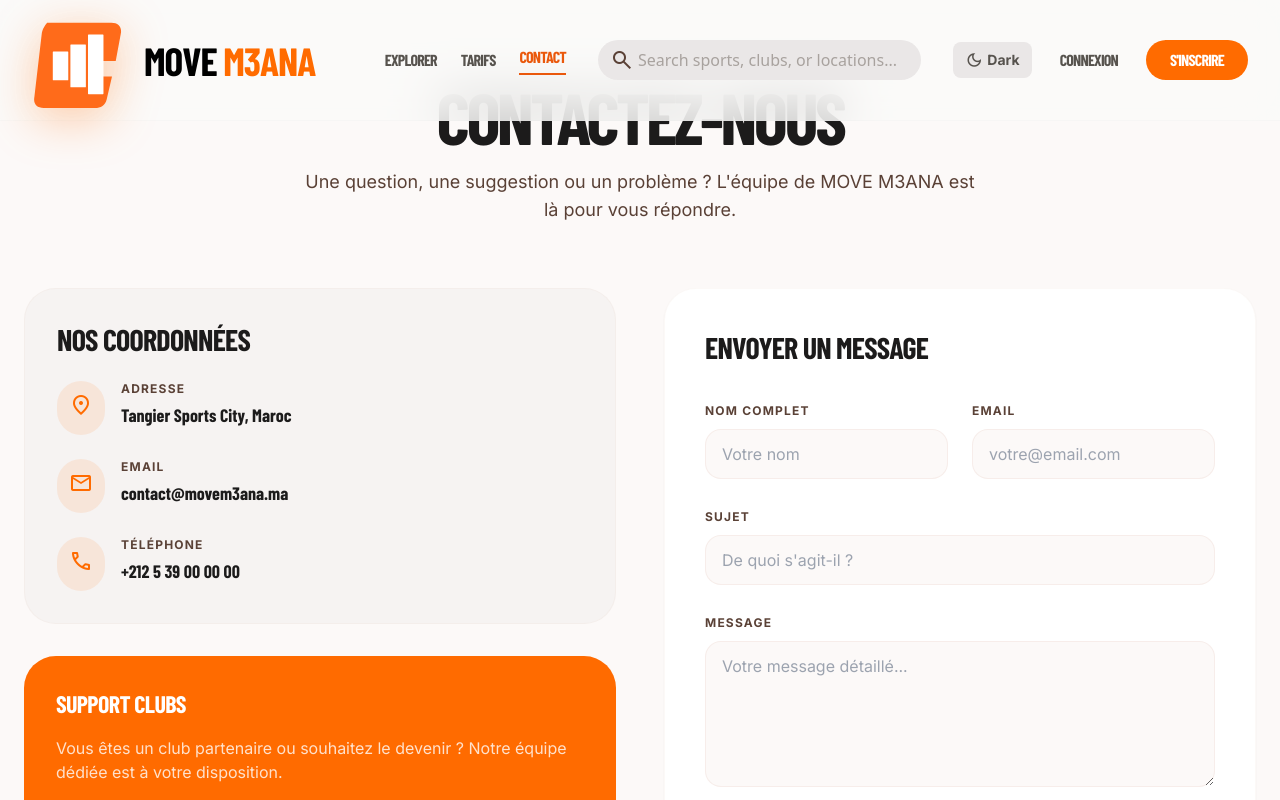
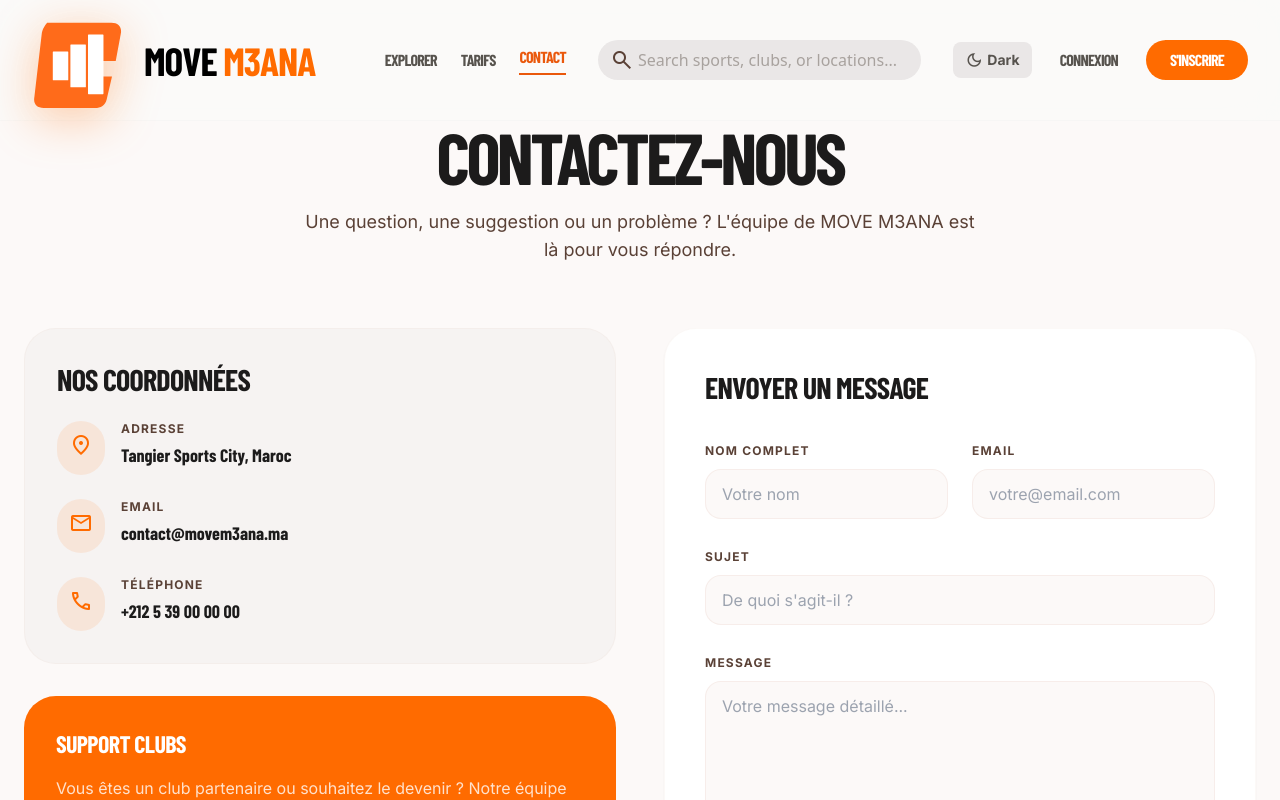
Before and after one commit to mehdizmndev/MOVEM3ANA, a React (Vite) app in the folder frontend/: page /contact in a window 1280 px wide. Shown: the top 800 px of the page. Built offline with nearby package versions, Linux system fonts and the light colour scheme; a web font is replaced by a local one.

Commit message:
fix: resolve header overlap and improve scroll-to-top behavior across the platform

```diff
--- a/frontend/src/App.jsx
+++ b/frontend/src/App.jsx
@@ -36,12 +36,12 @@
   return children
 }
 
-const ScrollToTop = ({ children }) => {
+const ScrollToTop = () => {
   const { pathname } = useLocation()
   useEffect(() => {
-    window.scrollTo(0, 0)
+    window.scrollTo({ top: 0, behavior: 'smooth' })
   }, [pathname])
-  return children
+  return null
 }
 
 const NO_FOOTER = ['/admin', '/club-portal', '/map', '/auth', '/forgot-password']
@@ -53,8 +53,8 @@
   return (
     <div className="min-h-screen flex flex-col bg-surface dark:bg-stone-950 text-on-surface dark:text-stone-100">
       <Navbar />
-      <main className="flex-1 pt-[80px]">
-        <ScrollToTop>
+      <ScrollToTop />
+      <main className="flex-1 pt-[100px] md:pt-[120px]">
         <Routes>
           <Route path="/"        element={<HomePage />} />
           <Route path="/club/:id"    element={<ClubPage />} />
@@ -73,7 +73,6 @@
           <Route path="/contact" element={<ContactPage />} />
           <Route path="/terms" element={<TermsPage />} />
         </Routes>
-        </ScrollToTop>
       </main>
       {showFooter && <Footer />}
     </div>
--- a/frontend/src/pages/ContactPage.jsx
+++ b/frontend/src/pages/ContactPage.jsx
@@ -27,6 +27,7 @@
       await general.contact(form)
       setSuccess(true)
       setForm({ ...form, subject: '', message: '' })
+      window.scrollTo({ top: 0, behavior: 'smooth' })
     } catch (err) {
       setError(err.response?.data?.message || 'Une erreur est survenue lors de l\'envoi.')
     } finally {
--- a/frontend/src/pages/ProfilePage.jsx
+++ b/frontend/src/pages/ProfilePage.jsx
@@ -25,6 +25,7 @@
       const res = await profileApi.update(formData)
       setUser(res.data.data)
       setSuccess('Profil mis à jour avec succès !')
+      window.scrollTo({ top: 0, behavior: 'smooth' })
     } catch (err) {
       console.error('Update error:', err.response?.data)
       const errorMsg = err.response?.data?.errors
```
Lines whose indentation alone changed are shown as unchanged.
